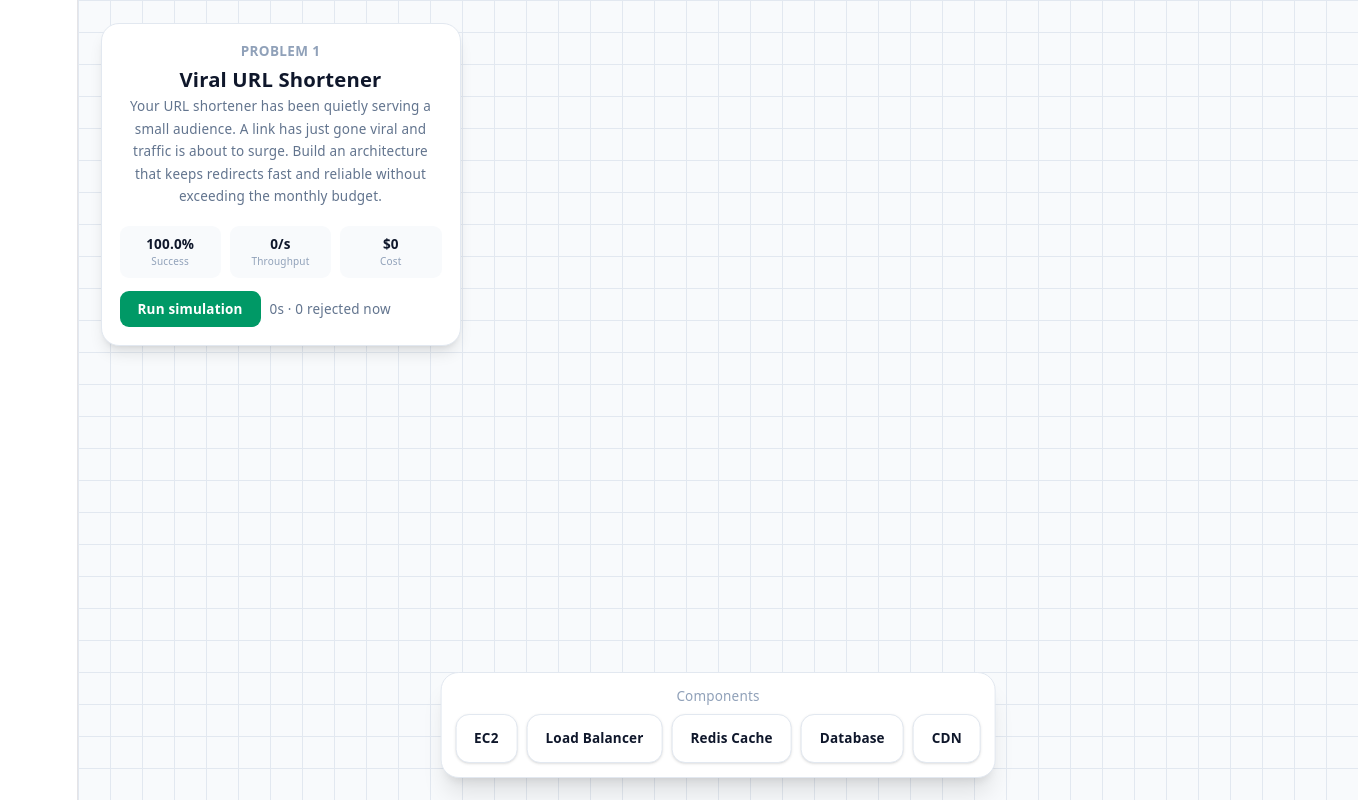
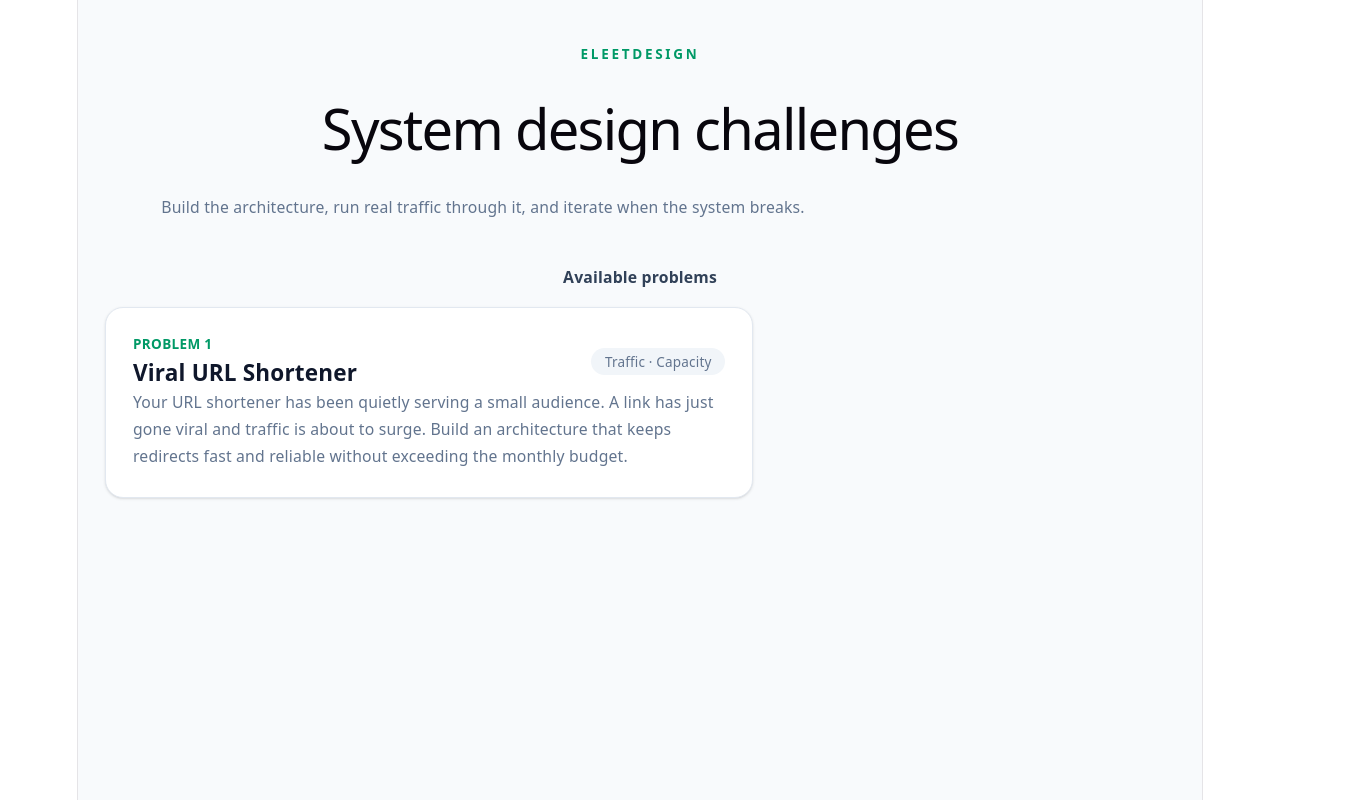
Before and after one commit to ycrbt/eleetdesign, a React (Vite) app: page / in a window 1280 px wide. Shown: the whole page, 1358 px wide, since content can reach past the window. Built offline with nearby package versions, Linux system fonts and the light colour scheme.

Commit message:
Add problem selection and briefing workflow

```diff
--- a/src/App.tsx
+++ b/src/App.tsx
@@ -1,8 +1,96 @@
-import './App.css'
-import Whiteboard from './components/whiteboard/Whiteboard'
+import { useEffect, useState } from "react";
+import "./App.css";
+import Whiteboard from "./components/whiteboard/Whiteboard";
+import { getProblem } from "./problems/problemRepository";
+import type { ProblemDefinition } from "./problems/types";
+
+type Screen = "problems" | "briefing" | "design";
 
 function App() {
-  return <Whiteboard />
+  const [screen, setScreen] = useState<Screen>("problems");
+  const [problem, setProblem] = useState<ProblemDefinition | null>(null);
+
+  useEffect(() => {
+    void getProblem("url-shortener-v1").then(setProblem);
+  }, []);
+
+  if (screen === "design") {
+    return <Whiteboard onExit={() => setScreen("briefing")} />;
+  }
+
+  return (
+    <main className="min-h-screen bg-slate-50 px-6 py-10 text-slate-900">
+      <div className="mx-auto max-w-5xl">
+        <header className="mb-10">
+          <div className="text-xs font-semibold uppercase tracking-[0.2em] text-emerald-600">eleetdesign</div>
+          <h1 className="mt-2 text-3xl font-bold">System design challenges</h1>
+          <p className="mt-2 max-w-2xl text-sm leading-6 text-slate-500">
+            Build the architecture, run real traffic through it, and iterate when the system breaks.
+          </p>
+        </header>
+
+        {screen === "problems" ? (
+          <section>
+            <div className="mb-4 text-sm font-semibold text-slate-700">Available problems</div>
+            <button
+              type="button"
+              disabled={!problem}
+              onClick={() => setScreen("briefing")}
+              className="block w-full max-w-xl rounded-2xl border border-slate-200 bg-white p-6 text-left shadow-sm transition hover:-translate-y-0.5 hover:border-slate-300 hover:shadow-md disabled:opacity-60"
+            >
+              <div className="flex items-center justify-between gap-4">
+                <div>
+                  <div className="text-xs font-semibold uppercase tracking-wide text-emerald-600">Problem 1</div>
+                  <div className="mt-1 text-xl font-semibold">{problem?.title ?? "Loading…"}</div>
+                </div>
+                <span className="rounded-full bg-slate-100 px-3 py-1 text-xs font-medium text-slate-500">Traffic · Capacity</span>
+              </div>
+              <p className="mt-4 text-sm leading-6 text-slate-500">{problem?.narrative}</p>
+            </button>
+          </section>
+        ) : (
+          <section className="max-w-2xl rounded-3xl border border-slate-200 bg-white p-8 shadow-sm">
+            <button type="button" onClick={() => setScreen("problems")} className="text-sm font-medium text-slate-500 hover:text-slate-900">
+              ← All problems
+            </button>
+            <div className="mt-8 text-xs font-semibold uppercase tracking-wide text-emerald-600">Problem 1</div>
+            <h2 className="mt-2 text-3xl font-bold">{problem?.title}</h2>
+            <p className="mt-4 text-base leading-7 text-slate-600">{problem?.narrative}</p>
+
+            <div className="mt-8 grid gap-3 sm:grid-cols-3">
+              <Brief label="Traffic" value="10 → 500 req/s" />
+              <Brief label="Budget" value={`≤ $${problem?.constraints.max_budget_per_month ?? 100}/mo`} />
+              <Brief label="Target" value={`≥ ${((problem?.win_condition.min_success_rate ?? 0.99) * 100).toFixed(0)}% success`} />
+            </div>
+
+            <div className="mt-8 rounded-2xl bg-slate-50 p-5">
+              <div className="text-sm font-semibold">Your objective</div>
+              <p className="mt-2 text-sm leading-6 text-slate-500">
+                Design a system that survives the full traffic pattern while staying within budget. The exact architecture is up to you.
+              </p>
+            </div>
+
+            <button
+              type="button"
+              onClick={() => setScreen("design")}
+              className="mt-8 rounded-xl bg-slate-900 px-5 py-3 text-sm font-semibold text-white hover:bg-slate-800"
+            >
+              Start designing →
+            </button>
+          </section>
+        )}
+      </div>
+    </main>
+  );
 }
 
-export default App
+function Brief({ label, value }: { label: string; value: string }) {
+  return (
+    <div className="rounded-xl border border-slate-200 p-4">
+      <div className="text-xs text-slate-400">{label}</div>
+      <div className="mt-1 text-sm font-semibold text-slate-800">{value}</div>
+    </div>
+  );
+}
+
+export default App;
```
